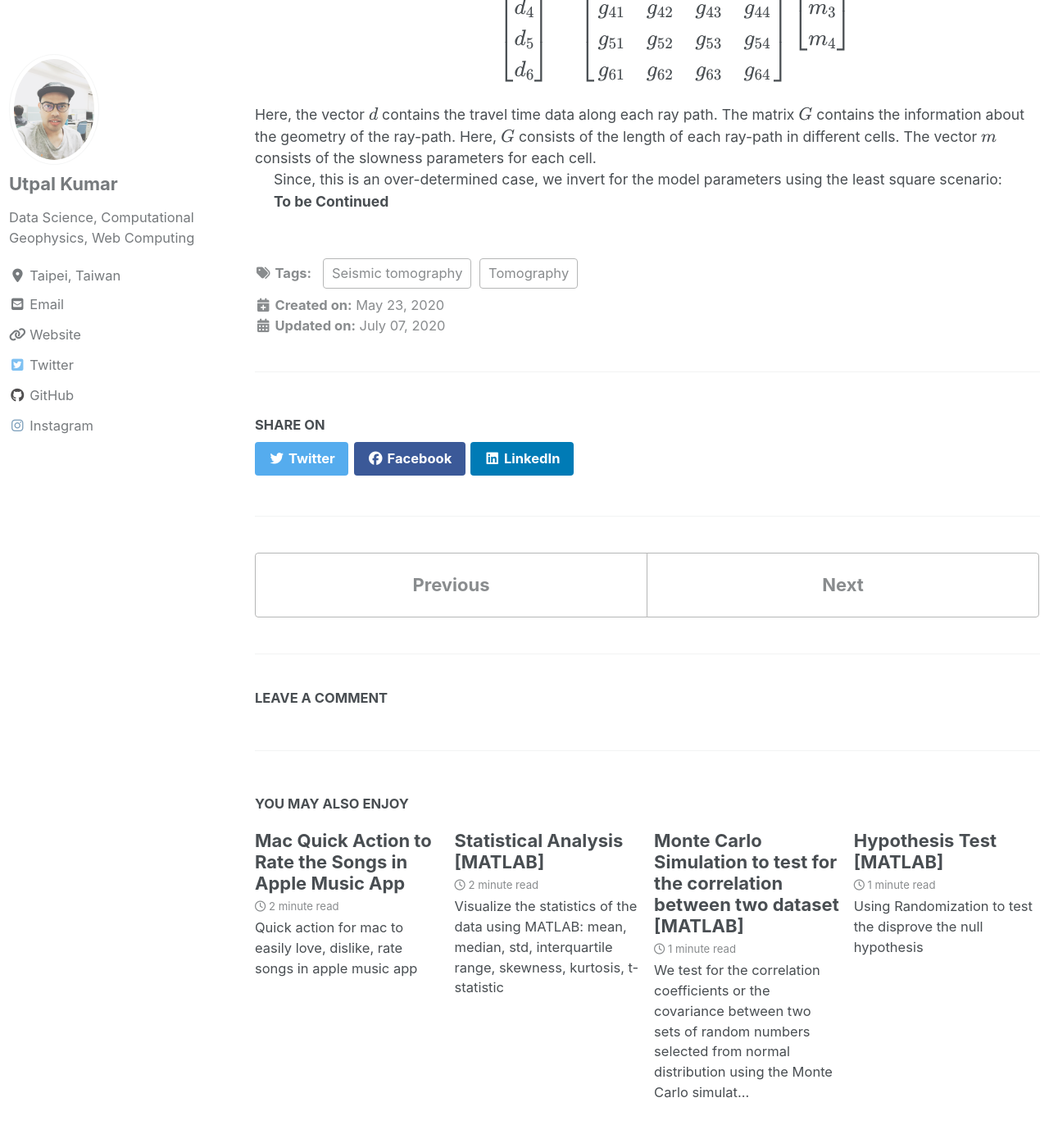
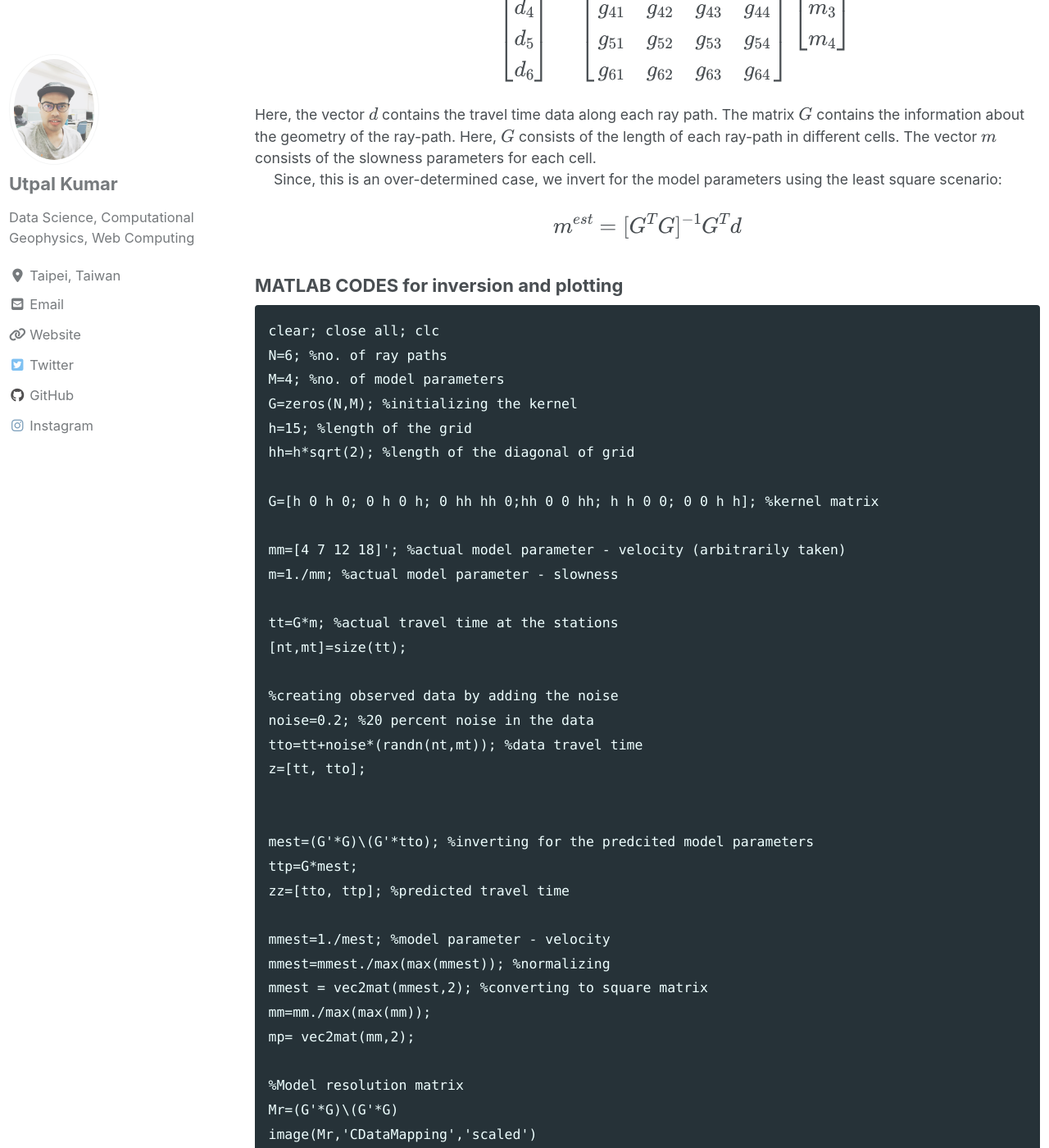
Before and after one commit to apexcodings/earthinversion.github.io, a Jekyll site: the page built from _posts/2020-05-23-numerical-tests-travel-time-tomography.md, in a window 1280 px wide and 1400 px high, scrolled down 4905 px. Shown: the whole window at 82% size. Built offline with Jekyll 4.4.1, drawn with Linux system fonts in a browser that asks for light colours; cached includes are drawn as plain includes; nearby versions of some CDN libraries; formulas are drawn with MathJax 3; comment, search, counter and statistics services are not loaded; some of the changed text lies outside the part shown.

Commit message:
automator Tue Jul  7 11:23:26 CST 2020

````diff
--- a/_posts/2020-05-23-numerical-tests-travel-time-tomography.md
+++ b/_posts/2020-05-23-numerical-tests-travel-time-tomography.md
@@ -180,4 +180,73 @@ Here, the vector \\(d\\) contains the travel time data along each ray path. The
 
 Since, this is an over-determined case, we invert for the model parameters using the least square scenario:
 
+$$
+m^{est} = [G^T G]^{-1} G^T d
+$$
+
+### MATLAB CODES for inversion and plotting
+
+```
+clear; close all; clc
+N=6; %no. of ray paths
+M=4; %no. of model parameters
+G=zeros(N,M); %initializing the kernel
+h=15; %length of the grid
+hh=h*sqrt(2); %length of the diagonal of grid
+
+G=[h 0 h 0; 0 h 0 h; 0 hh hh 0;hh 0 0 hh; h h 0 0; 0 0 h h]; %kernel matrix
+
+mm=[4 7 12 18]'; %actual model parameter - velocity (arbitrarily taken)
+m=1./mm; %actual model parameter - slowness
+
+tt=G*m; %actual travel time at the stations
+[nt,mt]=size(tt);
+
+%creating observed data by adding the noise
+noise=0.2; %20 percent noise in the data
+tto=tt+noise*(randn(nt,mt)); %data travel time
+z=[tt, tto];
+
+
+mest=(G'*G)\(G'*tto); %inverting for the predcited model parameters
+ttp=G*mest;
+zz=[tto, ttp]; %predicted travel time
+
+mmest=1./mest; %model parameter - velocity
+mmest=mmest./max(max(mmest)); %normalizing
+mmest = vec2mat(mmest,2); %converting to square matrix
+mm=mm./max(max(mm));
+mp= vec2mat(mm,2);
+
+%Model resolution matrix
+Mr=(G'*G)\(G'*G)
+image(Mr,'CDataMapping','scaled')
+colorbar
+
+%Data resolution matrix
+Dr=G*((G'*G)\G')
+image(Dr,'CDataMapping','scaled')
+colorbar
+
+%Plotting estimated models
+h1=figure;
+set(h1,'color','w','Position',[100 222 1300 500])
+subplot(122)
+image(mmest,'CDataMapping','scaled') %normalizing the parameter to plot
+colorbar
+title('Inverted Velocity Structure')
+
+%Plotting the actual Model for comparing
+subplot(121)
+image(mp,'CDataMapping','scaled') colorbar
+title('Actual Velocity Structure')
+```
+
+Here, we have taken the length of each cell to be (15m*15m). We have arbitrarily taken the model parameter for the actual structure. We then form the data from these model parameter values by adding 20% noise. The data is then inverted for the estimated model parameters.
+
+<p align="center">
+<img width="50%" src="{{ site.url }}{{ site.baseurl }}/images/numerical-tests-tomography/inversion1_results.jpg">
+<figcaption style="text-align: center;">Inversion 1 Results </figcaption>
+</p>
+
 __To be Continued__
````
Also changed, not shown: images/numerical-tests-tomography/inversion1_results.jpg (added).
